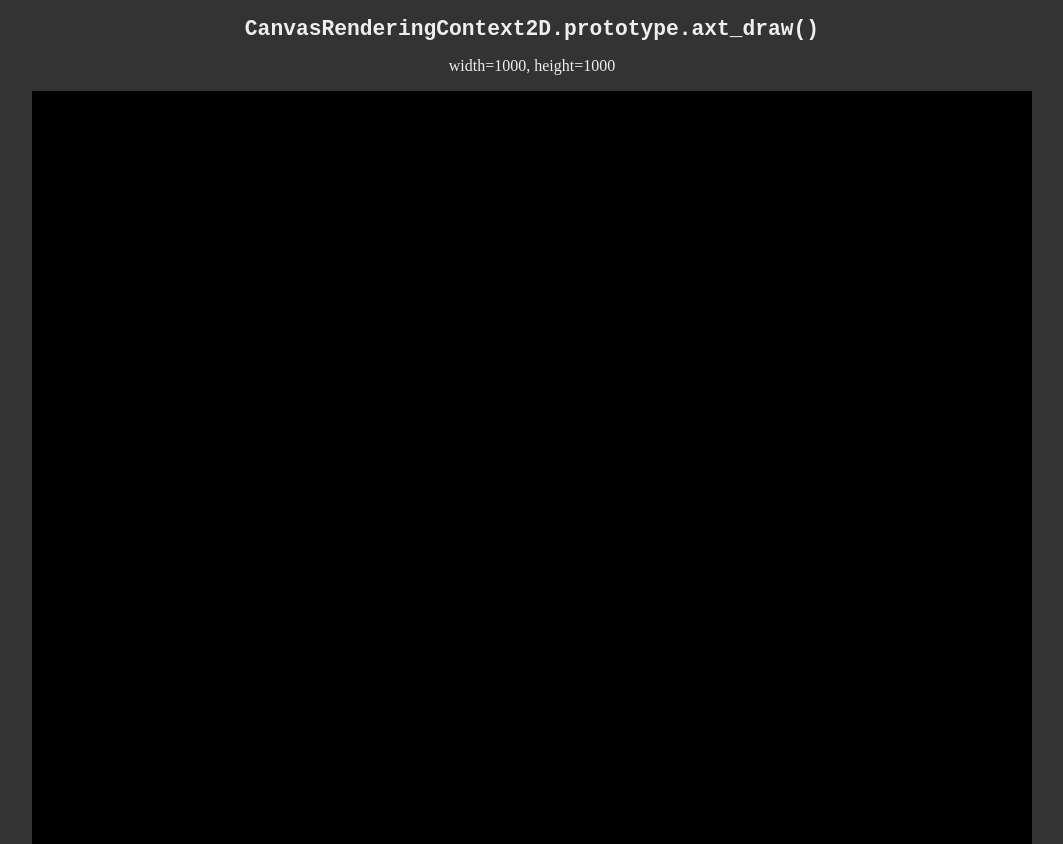
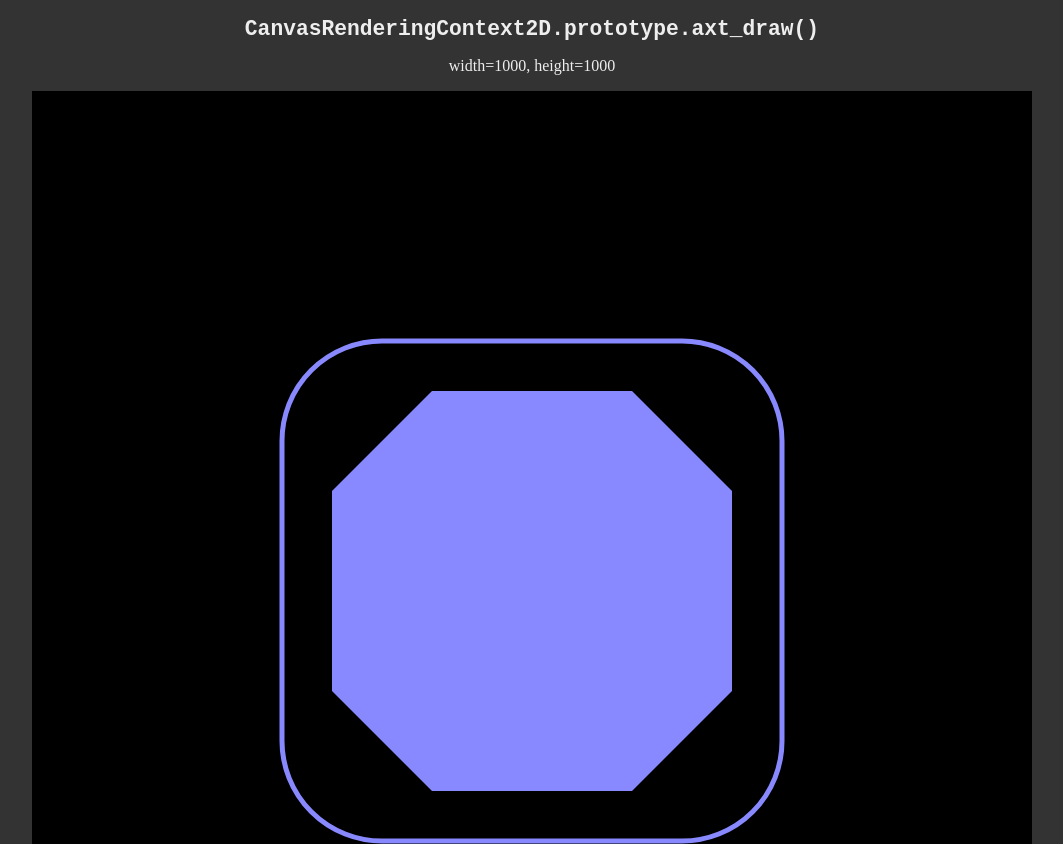
Before and after one commit to AyaExpTech/axtlib.js, a plain HTML site: page test/CanvasRenderingContext2D/axt_draw().html in a window 1280 px wide. Shown: the top 844 px of the page, without its empty margins (108-1171 px from the left). Drawn offline with Linux system fonts and the light colour scheme.

Commit message:
面取りができるようになりました

```diff
--- a/extends/CanvasRenderingContext2D.js
+++ b/extends/CanvasRenderingContext2D.js
@@ -95,6 +95,11 @@ CanvasRenderingContext2D.prototype.setShadow = function (x = 0, y = 0, blur = 0,
  *
  *  ※以下、`options.stroke`が`"none"`でない場合のみ有効
  *      @param {Number} [options.thickness = 1] - 輪郭の太さ(px)
+ *
+ *  ※以下、`kind`が`"rectangle"`の場合のみ有効
+ *     @param {Array} options.corner - 角をどのように描画するか
+ *     @param {"C"|"R"} [options.corner[0] = "C"] - 角の描画タイプ。Cで角落とし、Rで角丸
+ *     @param {Number} [options.corner[1] = 0] - 角の半径(px)。矩形の短辺の半分を超える値は無効
  *
  *  ※以下、`kind`が`"rectangle"`・`"ellipse"`の場合のみ有効
  *      @param {Number} options.width - 図形の描画幅
@@ -246,13 +251,69 @@ CanvasRenderingContext2D.prototype.axt_draw = function (kind, options) {
         };
         /* ==== 関係する描画設定プロパティを指定通りに変更する ==== */
         [this.fillStyle, this.strokeStyle, this.lineWidth] = [options.fill, options.stroke, options.thickness];
+        /* ==== 角丸めを考慮してパス文字列を作成する ==== */
+        const rectCornerType = options.corner?.[0] ?? "C";
+        const rectCornerRadius = Math.min(options.corner?.[1] ?? 0, Math.min(options.width, options.height) / 2);
+        let rectPathStr = "";
+        {
+            /* ①左上の角の左下側からスタート */
+            rectPathStr += `M ${specifiedPos.left} ${specifiedPos.top + rectCornerRadius} `;
+            /* ②左上の角の右上側へ */
+            switch (rectCornerType) {
+                case "R": // 角丸め
+                    rectPathStr += `A ${rectCornerRadius} ${rectCornerRadius} 0 0 1 ${specifiedPos.left + rectCornerRadius} ${specifiedPos.top} `; // 左上の角
+                    break;
+                default: // 角落とし
+                    rectPathStr += `L ${specifiedPos.left + rectCornerRadius} ${specifiedPos.top} `; // 左上の角
+                    break;
+            }
+            /* ③右上の角の左上側へ */
+            rectPathStr += `L ${specifiedPos.right - rectCornerRadius} ${specifiedPos.top} `;
+            /* ④右上の角の右下側へ */
+            switch (rectCornerType) {
+                case "R": // 角丸め
+                    rectPathStr += `A ${rectCornerRadius} ${rectCornerRadius} 0 0 1 ${specifiedPos.right} ${specifiedPos.top + rectCornerRadius} `; // 右上の角
+                    break;
+                default: // 角落とし
+                    rectPathStr += `L ${specifiedPos.right} ${specifiedPos.top + rectCornerRadius} `; // 右上の角
+                    break;
+            }
+            /* ⑤右下の角の右上側へ */
+            rectPathStr += `L ${specifiedPos.right} ${specifiedPos.bottom - rectCornerRadius} `;
+            /* ⑥右下の角の左下側へ */
+            switch (rectCornerType) {
+                case "R": // 角丸め
+                    rectPathStr += `A ${rectCornerRadius} ${rectCornerRadius} 0 0 1 ${specifiedPos.right - rectCornerRadius} ${specifiedPos.bottom} `; // 右下の角
+                    break;
+                default: // 角落とし
+                    rectPathStr += `L ${specifiedPos.right - rectCornerRadius} ${specifiedPos.bottom} `; // 右下の角
+                    break;
+            }
+            /* ⑦左下の角の右下側へ */
+            rectPathStr += `L ${specifiedPos.left + rectCornerRadius} ${specifiedPos.bottom} `;
+            /* ⑧左下の角の左上側へ */
+            switch (rectCornerType) {
+                case "R": // 角丸め
+                    rectPathStr += `A ${rectCornerRadius} ${rectCornerRadius} 0 0 1 ${specifiedPos.left} ${specifiedPos.bottom - rectCornerRadius} `; // 左下の角
+                    break;
+                default: // 角落とし
+                    rectPathStr += `L ${specifiedPos.left} ${specifiedPos.bottom - rectCornerRadius} `; // 左下の角
+                    break;
+            }
+            /* ⑨左上の角の左下側へ */
+            rectPathStr += `L ${specifiedPos.left} ${specifiedPos.top + rectCornerRadius} `;
+            /* ⑩パスを閉じる */
+            rectPathStr += `Z`;
+        }
+        /* ==== パスObjectを作成する ==== */
+        const rectPath = new Path2D(rectPathStr);
         /* ==== 矩形を描画する ==== */
         changeShadowSetting_fill();
         options.fill == null ? void 0
-            : this.fillRect(specifiedPos.left, specifiedPos.top, options.width, options.height);
+            : this.fill(rectPath);
         changeShadowSetting_stroke();
         options.stroke == null ? void 0
-            : this.strokeRect(specifiedPos.left, specifiedPos.top, options.width, options.height);
+            : this.stroke(rectPath);
         intlShadowSetting();
         /* ==== メモしてあったfillStyle・strokeStyle・lineWidthをもとに戻す ==== */
         [this.fillStyle, this.strokeStyle, this.lineWidth] = [predecessor.fillStyle, predecessor.strokeStyle, predecessor.lineWidth];
--- a/test/CanvasRenderingContext2D/axt_draw().html
+++ b/test/CanvasRenderingContext2D/axt_draw().html
@@ -6,49 +6,29 @@
     <meta name="viewport" content="width=device-width, initial-scale=1.0">
     <title>Test</title>
     <script type="module">
-        import "/extends/_all.js";
+        import "/import/window.js";
         window.addEventListener("load", event => {
             const canvas = document.querySelector("div.sandbox>canvas");
             // test start
             canvas.ctx.axt_draw("rectangle", {
-                "fill": "black",
-                "width": 1000,
-                "height": 1000,
+                "stroke": "#88f",
+                "corner": ["R", 100],
+                "width": 500,
+                "height": 500,
                 "posX": 500,
-                "posY": 1000,
-                "align": "s"
+                "posY": 500,
+                "align": "",
+                "thickness": 5,
             });
-            canvas.ctx.axt_draw("path", {
-                "stroke": "red",
-                "shadowStroke": {
-                    "x": 0,
-                    "y": 0,
-                    "blur": 8,
-                    "color": "#fff"
-                },
-                "d": "M 100,900 C 300,900 250,100 500,100 S 700,900 900,900",
-                "thickness": 4
-            });
-            canvas.ctx.axt_draw("path", {
-                "fill": "green",
-                "shadowFill": {
-                    "x": 0,
-                    "y": 0,
-                    "blur": 8,
-                    "color": "#fff"
-                },
-                "d": "M 50,0 L 21,90 L 98,35 L 2,35 L 79,90 Z"
-            });
-            canvas.ctx.axt_draw("path", {
-                "fill": "green",
-                "shadowFill": {
-                    "x": 0,
-                    "y": 0,
-                    "blur": 8,
-                    "color": "#fff"
-                },
-                "d": "M 150,0 L 121,90 L 198,35 L 102,35 L 179,90 Z",
-                "fillRule": "evenodd"
+            canvas.ctx.axt_draw("rectangle", {
+                "fill": "#88f",
+                "corner": ["C", 100],
+                "width": 400,
+                "height": 400,
+                "posX": 500,
+                "posY": 500,
+                "align": "",
+                "thickness": 5,
             });
             // test end
         })
```
